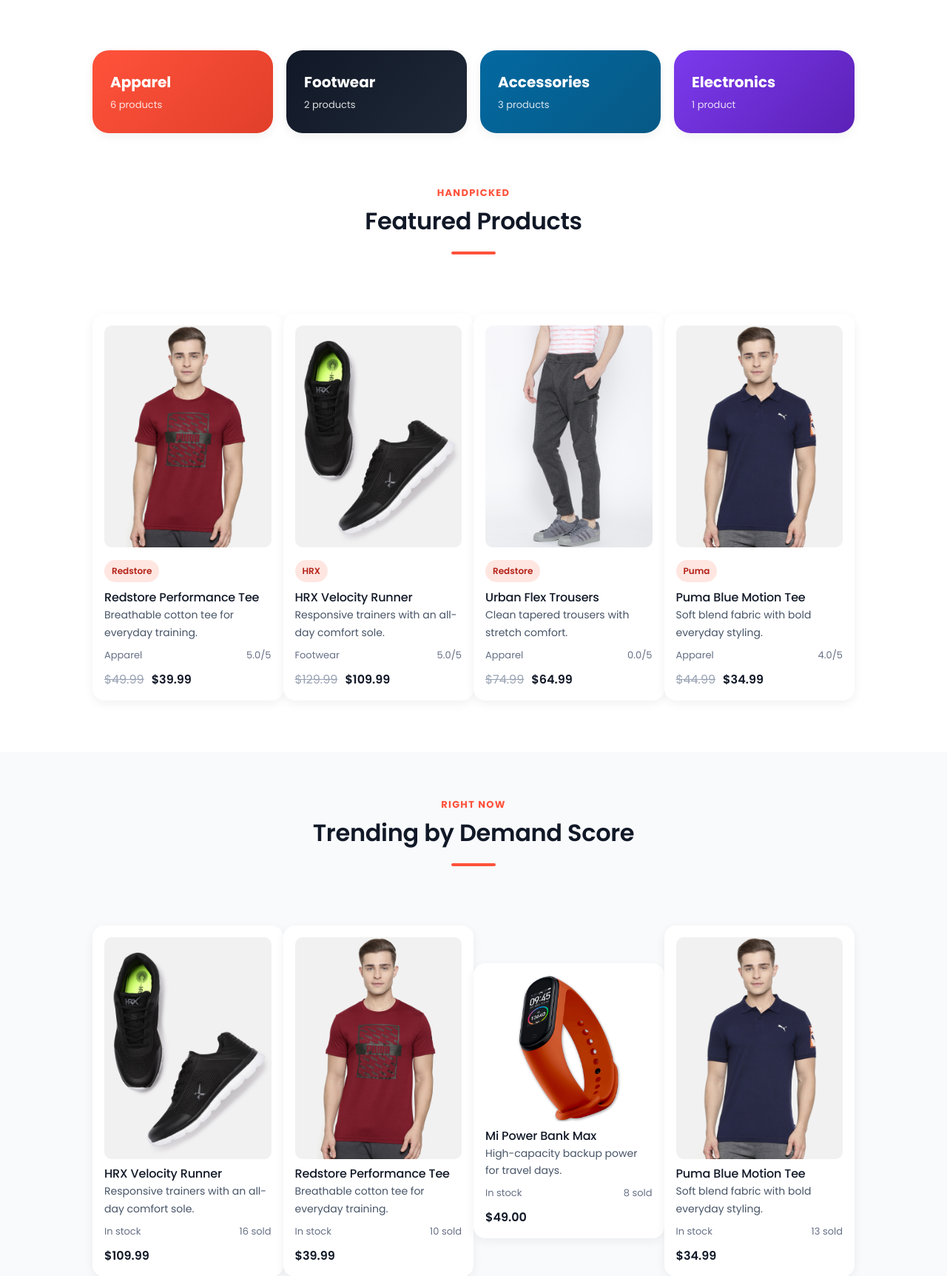
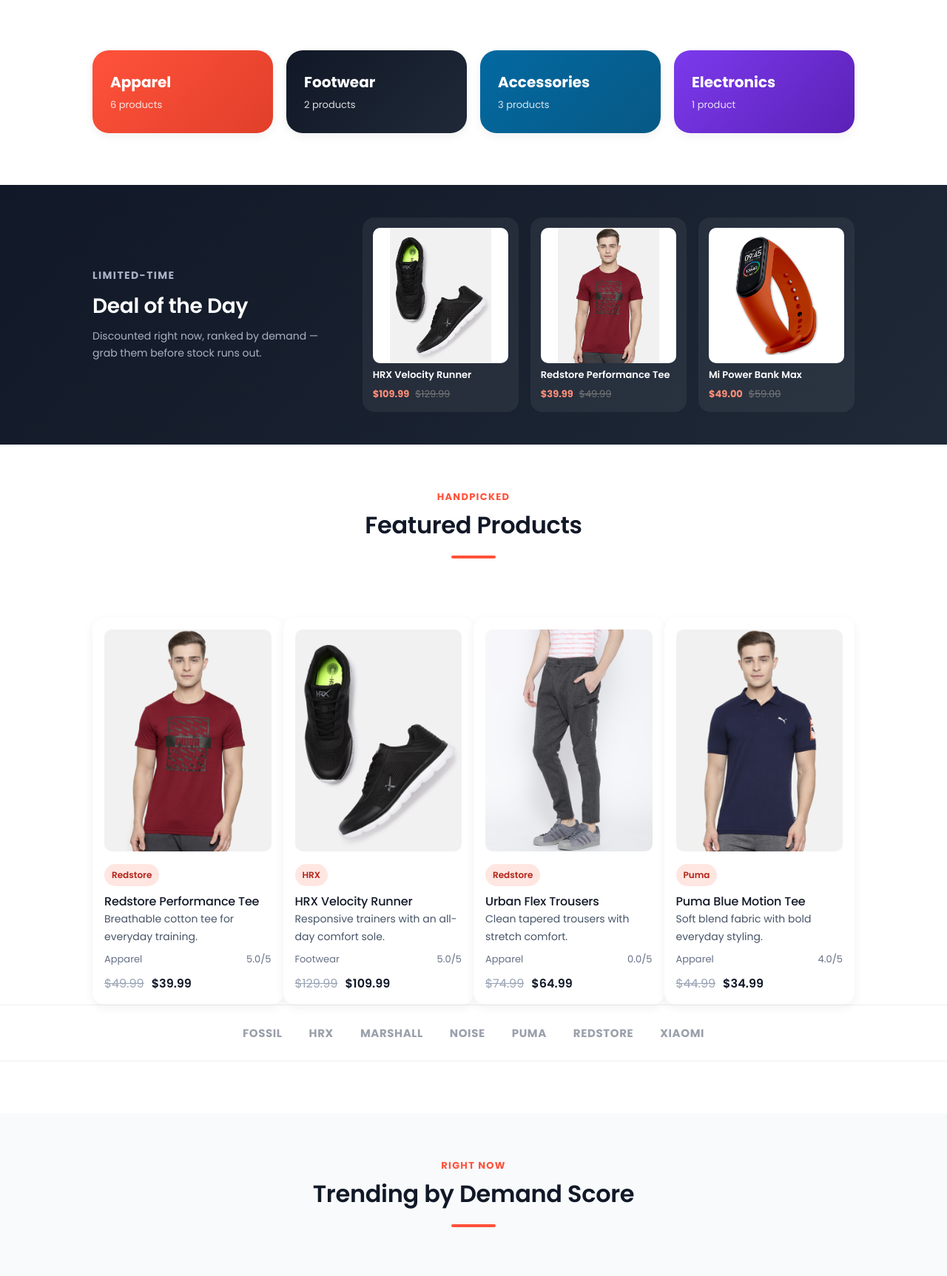
Before and after one commit to biratkdk/Dokan-Ecommerce, a Django app: page / in a window 1280 px wide. Shown: the part 911-2636 px from the top of the page at 74% size. Run offline with Django 4.2, Linux system fonts and the light colour scheme; data comes from the database, SQL or seed files in the repository; data that the repository does not hold is empty.

Commit message:
feat: deepen the homepage with a deal strip, brand row, and account CTA
Added a dark deal-of-the-day strip driven by real discounted items, a
brand row linking into filtered catalog views, and an account-creation
CTA band replacing a fake newsletter form that would not have actually
subscribed anyone.

```diff
--- a/dokan/views.py
+++ b/dokan/views.py
@@ -196,6 +196,12 @@
             .select_related("item", "user")
             .order_by("-verified_purchase", "-created_at")[:3]
         )
+        brands = list(
+            Brand.objects.filter(is_active=True)
+            .annotate(item_count=Count("items", filter=Q(items__is_active=True)))
+            .filter(item_count__gt=0)
+            .order_by("name")
+        )
         context.update(
             {
                 "featured_items": featured_items,
@@ -211,6 +217,7 @@
                 "catalog_item_count": active_catalog.count(),
                 "brand_count": Brand.objects.filter(is_featured=True).count() or Brand.objects.count(),
                 "testimonials": testimonials,
+                "brands": brands,
             }
         )
         return context
--- a/static/css/style.css
+++ b/static/css/style.css
@@ -315,6 +315,162 @@
     color: #767676;
 }
 
+.deal-strip {
+    background: linear-gradient(135deg, #111827, #1f2937);
+    padding: 44px 0;
+    margin: 60px 0;
+}
+
+.deal-strip-shell {
+    display: grid;
+    grid-template-columns: minmax(0, 0.8fr) minmax(0, 1.6fr);
+    gap: 32px;
+    align-items: center;
+}
+
+.deal-strip-eyebrow {
+    color: var(--color-primary-light);
+    font-size: 12px;
+    font-weight: 700;
+    letter-spacing: 0.1em;
+    text-transform: uppercase;
+    margin-bottom: 8px;
+}
+
+.deal-strip-copy h2 {
+    color: #fff;
+    font-size: 28px;
+    margin-bottom: 8px;
+}
+
+.deal-strip-copy p {
+    color: #aab2c5;
+    font-size: 14px;
+}
+
+.deal-strip-items {
+    display: grid;
+    grid-template-columns: repeat(3, minmax(0, 1fr));
+    gap: 16px;
+}
+
+.deal-card {
+    background: rgba(255, 255, 255, 0.06);
+    border-radius: var(--radius-md);
+    padding: 14px;
+    display: flex;
+    flex-direction: column;
+    gap: 6px;
+    transition: transform var(--ease), background var(--ease);
+}
+
+.deal-card:hover {
+    transform: translateY(-4px);
+    background: rgba(255, 255, 255, 0.1);
+}
+
+.deal-card img {
+    width: 100%;
+    aspect-ratio: 1 / 1;
+    object-fit: contain;
+    background: #fff;
+    border-radius: var(--radius-sm);
+}
+
+.deal-card-title {
+    color: #fff;
+    font-size: 13px;
+    font-weight: 600;
+}
+
+.deal-card-price {
+    display: flex;
+    gap: 8px;
+    align-items: baseline;
+    font-size: 13px;
+}
+
+.deal-card-price strong {
+    color: var(--color-primary-light);
+}
+
+.deal-card-price s {
+    color: #767676;
+}
+
+.brand-strip {
+    border-top: 1px solid #eee;
+    border-bottom: 1px solid #eee;
+    padding: 26px 0;
+}
+
+.brand-strip-row {
+    display: flex;
+    flex-wrap: wrap;
+    justify-content: center;
+    gap: 36px;
+}
+
+.brand-strip-item {
+    font-size: 15px;
+    font-weight: 700;
+    letter-spacing: 0.04em;
+    color: #9aa0ab;
+    text-transform: uppercase;
+    transition: color var(--ease);
+}
+
+.brand-strip-item:hover {
+    color: var(--color-primary);
+}
+
+.newsletter-band {
+    background: linear-gradient(135deg, #ff523b, #e13f2a);
+    padding: 50px 0;
+    margin-top: 70px;
+}
+
+.newsletter-shell {
+    display: flex;
+    align-items: center;
+    justify-content: space-between;
+    flex-wrap: wrap;
+    gap: 24px;
+}
+
+.newsletter-shell h2 {
+    color: #fff;
+    font-size: 26px;
+    margin-bottom: 6px;
+}
+
+.newsletter-shell p {
+    color: rgba(255, 255, 255, 0.85);
+    font-size: 14px;
+    max-width: 46ch;
+}
+
+.newsletter-shell .btn {
+    background: #fff;
+    color: var(--color-primary);
+    white-space: nowrap;
+}
+
+.newsletter-shell .btn:hover {
+    background: #111827;
+    color: #fff;
+}
+
+@media only screen and (max-width: 900px) {
+    .deal-strip-shell {
+        grid-template-columns: 1fr;
+    }
+
+    .deal-strip-items {
+        grid-template-columns: repeat(3, minmax(0, 1fr));
+    }
+}
+
 .categories {
     margin: 70px 0;
 }
--- a/templates/index.html
+++ b/templates/index.html
@@ -72,6 +72,30 @@
         </div>
     {% endif %}
 
+    {% if value_picks %}
+        <div class="deal-strip">
+            <div class="small-container deal-strip-shell">
+                <div class="deal-strip-copy">
+                    <p class="deal-strip-eyebrow">Limited-time</p>
+                    <h2>Deal of the Day</h2>
+                    <p>Discounted right now, ranked by demand &mdash; grab them before stock runs out.</p>
+                </div>
+                <div class="deal-strip-items">
+                    {% for item in value_picks|slice:":3" %}
+                        <a href="{{ item.get_absolute_url }}" class="deal-card">
+                            <img src="{{ item.primary_image }}" alt="{{ item.title }}">
+                            <span class="deal-card-title">{{ item.title }}</span>
+                            <span class="deal-card-price">
+                                <strong>${{ item.unit_price|floatformat:2 }}</strong>
+                                <s>${{ item.price|floatformat:2 }}</s>
+                            </span>
+                        </a>
+                    {% endfor %}
+                </div>
+            </div>
+        </div>
+    {% endif %}
+
     <div class="small-container">
         <div class="section-header">
             <p class="section-eyebrow">Handpicked</p>
@@ -106,6 +130,16 @@
         </div>
 
     </div>
+
+    {% if brands %}
+        <div class="brand-strip">
+            <div class="small-container brand-strip-row">
+                {% for brand in brands %}
+                    <a href="{% url 'store:catalog' %}?brand={{ brand.slug }}" class="brand-strip-item">{{ brand.name }}</a>
+                {% endfor %}
+            </div>
+        </div>
+    {% endif %}
 
     <div class="section-band">
         <div class="small-container">
@@ -226,4 +260,18 @@
             </div>
         </div>
     {% endif %}
+
+    <div class="newsletter-band">
+        <div class="small-container newsletter-shell">
+            <div>
+                <h2>Never miss a restock or price drop</h2>
+                <p>Create a free account to get order notifications, wishlist restock alerts, and personalized recommendations.</p>
+            </div>
+            {% if request.user.is_authenticated %}
+                <a href="{% url 'store:wishlist' %}" class="btn">View Your Wishlist &#8594;</a>
+            {% else %}
+                <a href="{% url 'store:signup' %}" class="btn">Create Free Account &#8594;</a>
+            {% endif %}
+        </div>
+    </div>
 {% endblock %}
```
